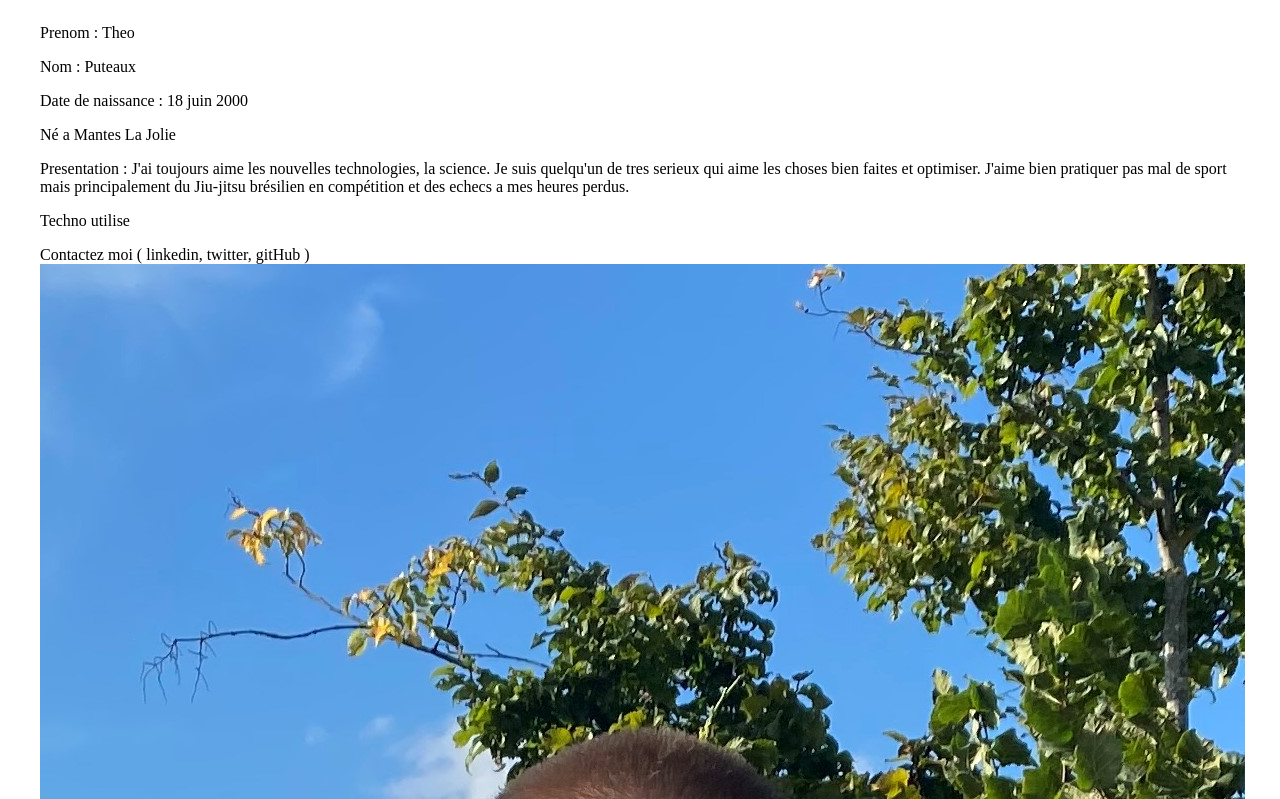
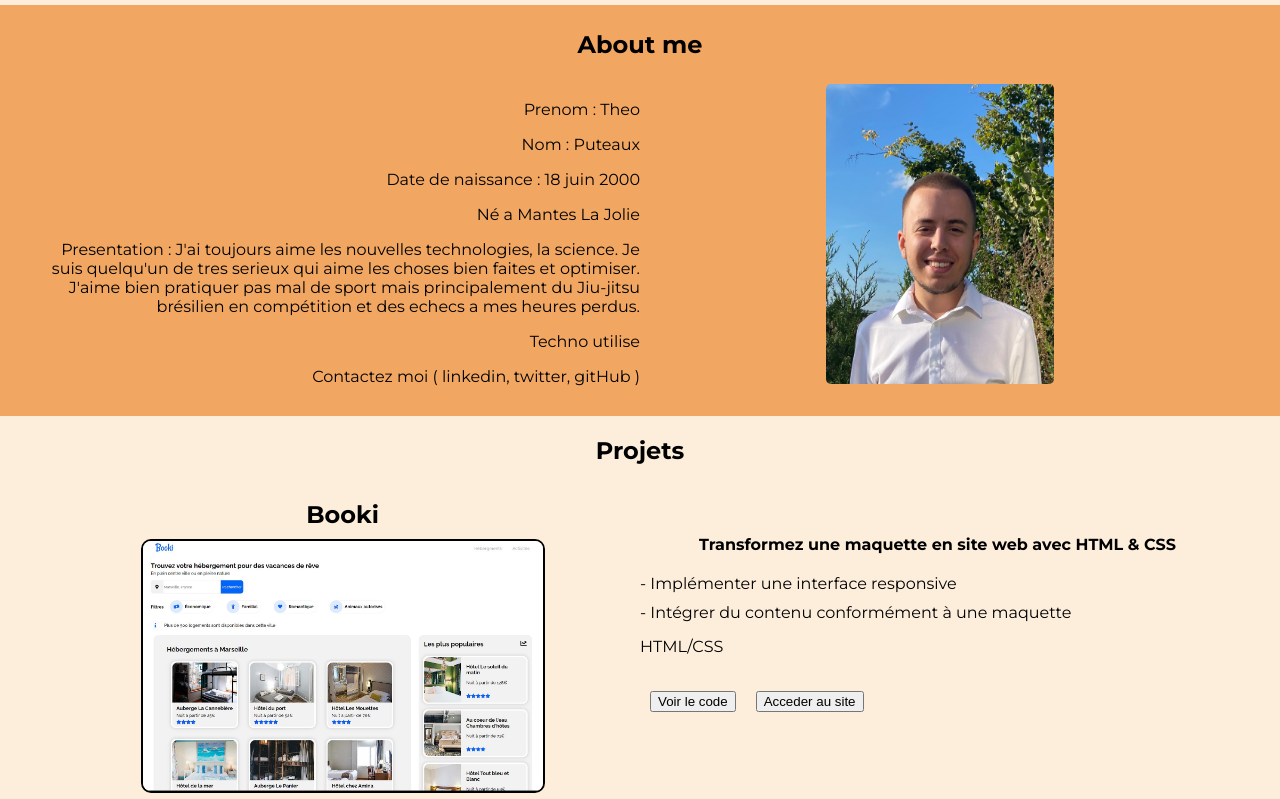
Before and after one commit to PuteauxTheo/portfolioPuteauxTheo, a React (Create React App) app: page / in a window 1280 px wide. Shown: the part 281-1080 px from the top of the page. Built offline with nearby package versions, Linux system fonts and the light colour scheme.

Commit message:
add style

```diff
--- a/src/style/css/style.css
+++ b/src/style/css/style.css
@@ -1,8 +1,21 @@
-.container {
+@import url("https://fonts.googleapis.com/css?family=Montserrat:400,700&display=swap");
+.content {
   max-width: 1200px;
   margin: auto;
 }
 
+body {
+  font-family: "Montserrat", sans-serif;
+  margin: 0;
+}
+
+h4 {
+  margin: 0;
+}
+
+#header {
+  background-color: #FDEEDC;
+}
 #header .content {
   display: flex;
   flex-direction: column;
@@ -11,25 +24,46 @@
 #header .content .welcome {
   margin: 50px 15%;
 }
+#header .content .want-more {
+  padding: 25px;
+}
 
+#about {
+  background-color: #F1A661;
+}
 #about .content .title {
   display: flex;
   justify-content: center;
+  padding: 25px;
+  margin: 0;
 }
-#about .content .description {
+#about .content .aboutme {
   display: grid;
   grid-template-columns: repeat(2, 1fr);
+  padding-bottom: 30px;
 }
-#about .content .description .profil-pic {
-  display: block;
-  height: 400px;
+#about .content .aboutme .presentation {
+  text-align: right;
+}
+#about .content .aboutme .profil-pic {
+  display: flex;
+  justify-content: center;
+  height: 300px;
   width: auto;
 }
-#about .content .description .profil-pic img {
-  height: 400px;
+#about .content .aboutme .profil-pic .img {
+  display: flex;
+  border-radius: 5px;
+  overflow: hidden;
+}
+#about .content .aboutme .profil-pic .img img {
+  height: 100%;
   width: auto;
 }
 
+#display-projects {
+  background-color: #FDEEDC;
+}
 #display-projects .content {
   display: flex;
   flex-direction: column;
@@ -41,15 +75,57 @@
 #display-projects .content .display-projects {
   display: grid;
   grid-template-columns: repeat(2, 1fr);
+  margin: 5px;
 }
-#display-projects .content .display-projects .project {
+#display-projects .content .display-projects .project-title {
+  font-size: 24px;
+  margin: 10px auto;
+  text-align: center;
+}
+#display-projects .content .display-projects .project .thumbnail-project {
+  display: flex;
+  align-items: center;
+  justify-content: center;
+}
+#display-projects .content .display-projects .project .thumbnail-project .img {
+  display: flex;
+  justify-content: center;
+  height: 250px;
+  width: 400px;
+  border: 2px solid black;
+  border-radius: 10px;
+  overflow: hidden;
+}
+#display-projects .content .display-projects .project .thumbnail-project .img img {
+  height: 250px;
+  width: auto;
+  object-fit: contain;
+}
+#display-projects .content .display-projects .project-description {
   display: flex;
   flex-direction: column;
-  align-items: center;
+  width: 100%;
+  margin: 30px auto;
 }
-#display-projects .content .display-projects .thumbnail-project img {
-  height: 300px;
-  width: auto;
+#display-projects .content .display-projects .project-description h4 {
+  margin: 15px auto;
+}
+#display-projects .content .display-projects .project-description li {
+  list-style-type: none;
+  margin: 5px 0px;
+}
+#display-projects .content .display-projects .project-description .language {
+  margin: 10px 0px;
+}
+#display-projects .content .display-projects .project-description .project-button {
+  margin: 25px 0;
+}
+#display-projects .content .display-projects .project-description .project-button button {
+  margin: 0px 10px;
+}
+
+#display-projects:nth-child(even) {
+  background-color: red;
 }
 
 /*# sourceMappingURL=style.css.map */
--- a/src/style/sass/base/base.scss
+++ b/src/style/sass/base/base.scss
@@ -1,4 +1,15 @@
-.container{
+@import url('https://fonts.googleapis.com/css?family=Montserrat:400,700&display=swap');
+
+.content{
     max-width: 1200px;
     margin: auto;
 }
+
+body{
+    font-family: 'Montserrat', sans-serif;
+    margin: 0;
+}
+
+h4{
+    margin: 0;
+}
--- a/src/style/sass/components/about.scss
+++ b/src/style/sass/components/about.scss
@@ -1,23 +1,33 @@
 #about {
+    background-color: #F1A661;
     .content {
         .title {
             display: flex;
             justify-content: center;
+            padding: 25px;
+            margin: 0;
         }
 
-        .description {
+        .aboutme{
             display: grid;
             grid-template-columns: repeat(2, 1fr);
-
+            padding-bottom: 30px;
+            .presentation{
+                text-align: right;
+            }
             .profil-pic {
-
-                display: block;
-                height: 400px;
+                display: flex;
+                justify-content: center;
+                height: 300px;
                 width: auto;
-
-                img {
-                    height: 400px;
-                    width: auto;
+                .img{
+                    display: flex;
+                    border-radius: 5px;
+                    overflow: hidden;
+                    img {
+                        height: 100%;
+                        width: auto;
+                    }
                 }
             }
         }
--- a/src/style/sass/components/displayprojects.scss
+++ b/src/style/sass/components/displayprojects.scss
@@ -1,4 +1,6 @@
 #display-projects{
+    background-color: #FDEEDC;
+
     .content{
         display: flex;
         flex-direction: column;
@@ -10,19 +12,60 @@
         .display-projects{
             display: grid;
             grid-template-columns: repeat(2, 1fr);
+            margin: 5px;
 
             .project{
+                &-title{
+                    font-size: 24px;
+                    margin: 10px auto;
+                    text-align: center;
+                }
+                .thumbnail-project{
+                    display: flex;
+                    align-items: center;
+                    justify-content: center;
+                    .img{
+                        display: flex;
+                        justify-content: center;
+                        height: 250px;
+                        width: 400px;
+                        border: 2px solid black;
+                        border-radius: 10px;
+                        overflow: hidden;
+                        img{
+                            height: 250px;
+                            width: auto;
+                            object-fit: contain;
+                        }
+                    }
+                }
+            }
+            .project-description{
                 display: flex;
                 flex-direction: column;
-                align-items: center;
-            }
-
-            .thumbnail-project{
-                img{
-                    height: 300px;
-                    width: auto;
+                width: 100%;
+                margin: 30px auto;
+                h4{
+                    margin: 15px auto;
+                }
+                li{
+                    list-style-type:none;
+                    margin: 5px 0px;
+                }
+                .language{
+                    margin: 10px 0px;
+                }
+                .project-button{
+                    margin: 25px 0;
+                    button{
+                        margin: 0px 10px;
+                    }
                 }
             }
         }
     }
 }
+
+#display-projects:nth-child(even){
+    background-color: red;
+}
--- a/src/style/sass/components/header.scss
+++ b/src/style/sass/components/header.scss
@@ -1,4 +1,5 @@
 #header {
+    background-color: #FDEEDC;
     .content {
         display: flex;
         flex-direction: column;
@@ -7,5 +8,8 @@
         .welcome {
             margin: 50px 15%;
         }
+        .want-more{
+            padding: 25px;
+        }
     }
 }
```
Also changed, not shown: 1 other file (tests, documents, lock files or other folders).
